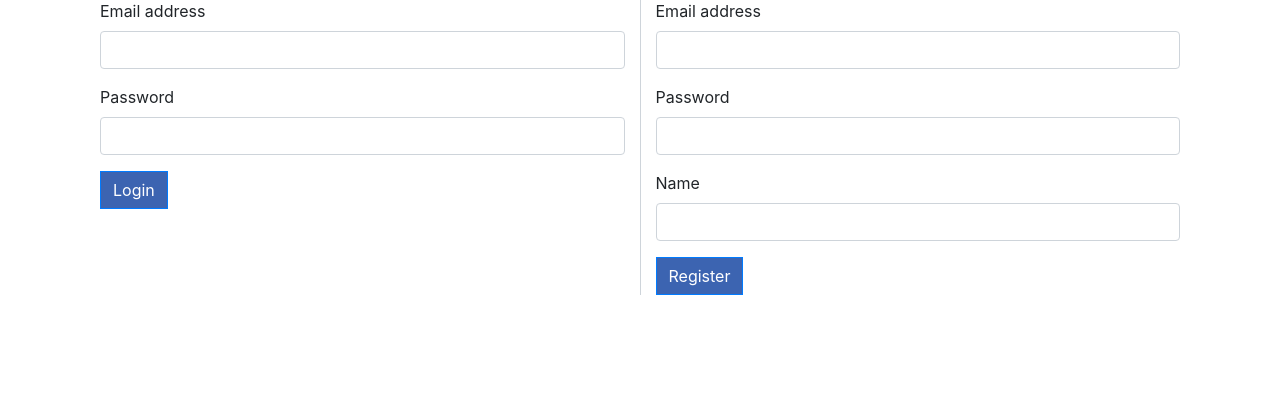
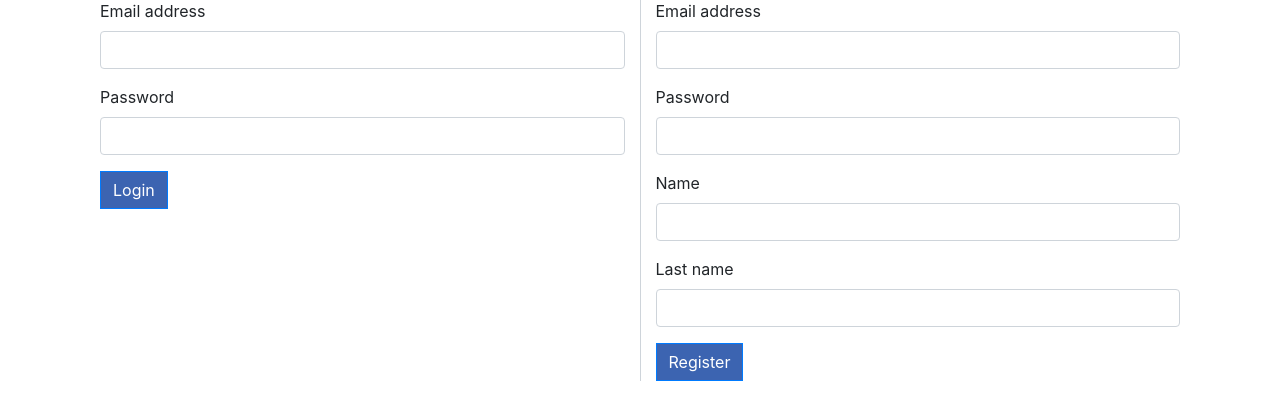
Before and after one commit to Bogdan00766/Car-Rental-Yii-framework-web-app, a PHP site: page /index.php?page=login in a window 1280 px wide. Shown: the part 169-589 px from the top of the page. Run offline with PHP 8.4, Linux system fonts and the light colour scheme; some libraries are stand-ins or nearby versions.

Commit message:
Add registerInputLastName form group

```diff
--- a/Stage2/pages/login.php
+++ b/Stage2/pages/login.php
@@ -31,6 +31,10 @@
                     <input type="text" class="form-control" id="registerInputName">
                 </div>
 
+                <div class="form-group">
+                    <label for="registerInputLastName">Last name</label>
+                    <input type="text" class="form-control" id="registerInputLastName">
+                </div>
                 <button type="submit" class="btn btn-primary">Register</button>
             </form>
         </div>
```
